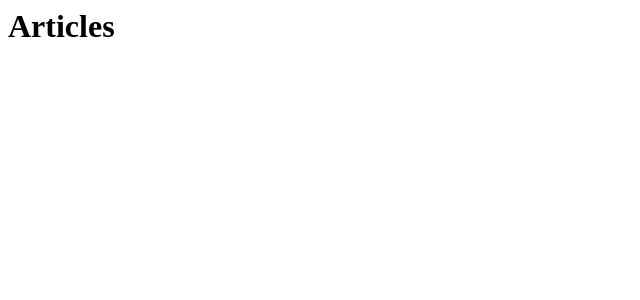
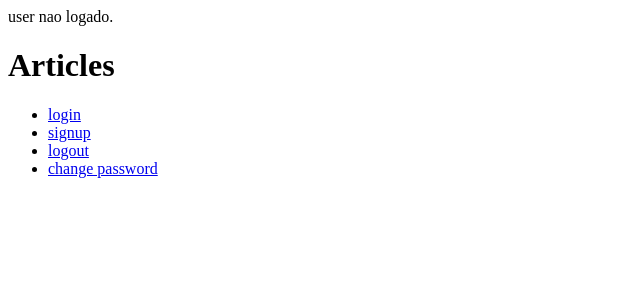
Before and after one commit to nhojatibas/artigos, a Flask app: page / in a window 1280 px wide. Shown: the top 300 px of the page, without its empty margins (0-640 px from the left). Run offline with Flask 2, Linux system fonts and the light colour scheme.

Commit message:
5 - index - check is_authenticated

```diff
--- a/articles/app.py
+++ b/articles/app.py
@@ -2,7 +2,7 @@ from flask import Flask, render_template, flash, request, redirect, url_for
 from flask_wtf import FlaskForm
 from wtforms import BooleanField, PasswordField, StringField
 from wtforms.validators import DataRequired
-from flask_login import LoginManager, UserMixin, login_user, logout_user
+from flask_login import LoginManager, UserMixin, login_user, logout_user, login_required, current_user
 from flask_sqlalchemy import SQLAlchemy
 from werkzeug.security import generate_password_hash, check_password_hash
 import logging
@@ -58,6 +58,11 @@ def create_app():
 
     @app.route("/")
     def index():
+        if current_user.is_active:
+            user = load_user(current_user.get_id())
+            flash(str(user.username))
+        else:
+            flash("user nao logado")
         return render_template("index.html")
 
     @app.route("/login", methods=['GET'])
--- a/articles/templates/index.html
+++ b/articles/templates/index.html
@@ -1 +1,19 @@
-<h1>Articles</h1>
+<div class="Articles">
+
+{% with messages = get_flashed_messages() %}
+{% if messages %}
+    <div "notification">
+      {{ messages[0] }}.
+    </div>
+{% endif %}
+{% endwith %}
+
+    <h1>Articles</h1>
+    <ul>
+    <li><a href="login">login</a></li>
+    <li><a href="signup">signup</a></li>
+    <li><a href="logout">logout</a></li>
+    <li><a href="change_password">change password</a></li>
+    </ul>
+
+</div>
```
Also changed, not shown: 1 other file.
